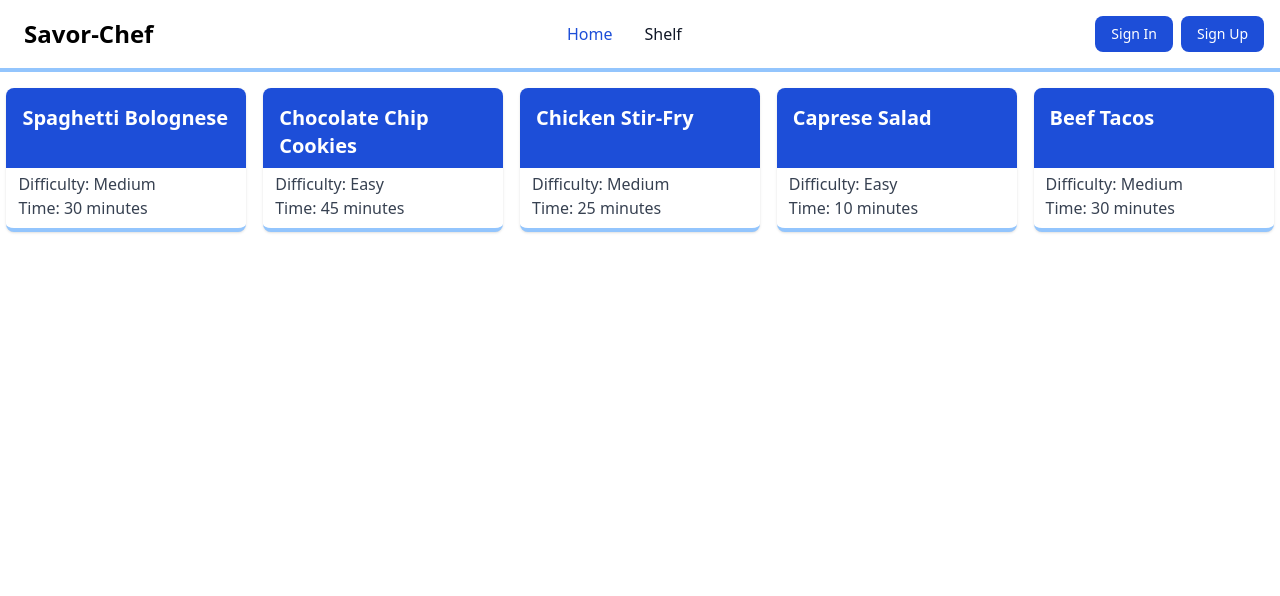
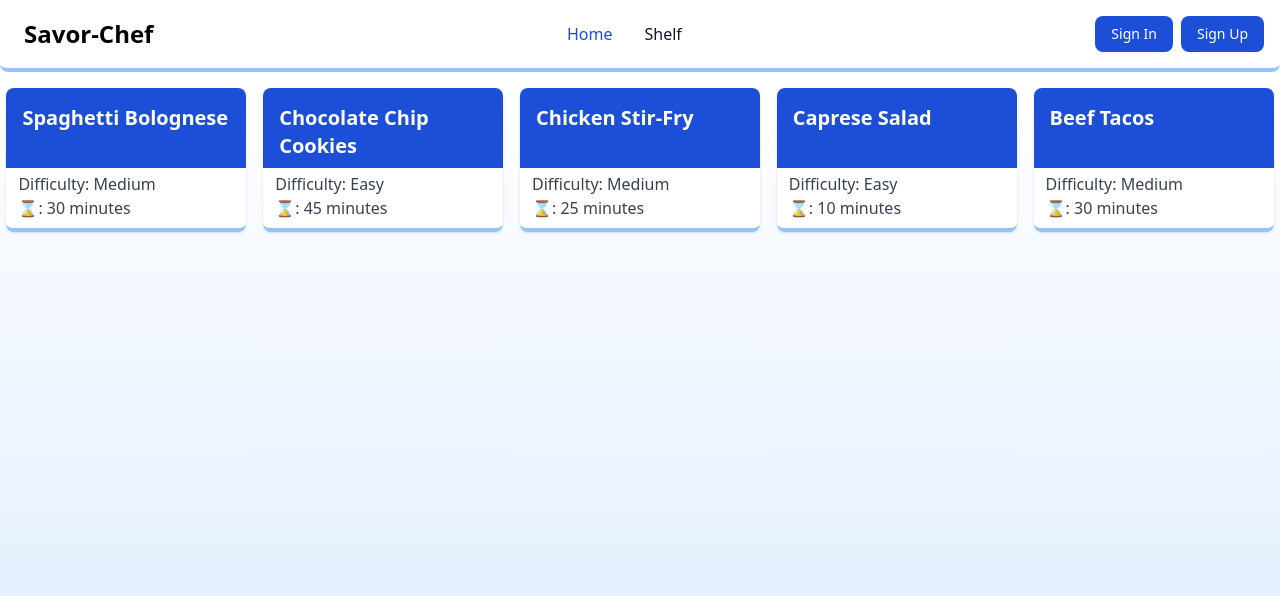
Before and after one commit to Yaroslaw07/savor-chef-front, a React (Create React App) app: page / in a window 1280 px wide. Shown: the top 596 px of the page. Built offline with nearby package versions, Linux system fonts and the light colour scheme.

Commit message:
fix additional space in bottom in main layout by adding flex to mainLayout

```diff
--- a/package.json
+++ b/package.json
@@ -13,6 +13,7 @@
     "react-dom": "^18.2.0",
     "react-router-dom": "^6.9.0",
     "react-scripts": "5.0.1",
+    "tailwind-scrollbar-hide": "^1.1.7",
     "web-vitals": "^2.1.4"
   },
   "scripts": {
--- a/src/component/mainLayout/MainLayout.js
+++ b/src/component/mainLayout/MainLayout.js
@@ -3,10 +3,14 @@ import NavBar from "./NavBar/NavBar";
 
 
 function MainLayout(props){
-    return <div>
+    return (
+      <div className="flex flex-col h-screen">
         <NavBar></NavBar>
-        <main><Outlet/></main>
-    </div>
+        <main className="flex-1 bg-gradient-to-b from-white to-blue-100">
+          <Outlet />
+        </main>
+      </div>
+    );
 }
 
 export default MainLayout;
--- a/src/component/mainLayout/NavBar/NavBar.js
+++ b/src/component/mainLayout/NavBar/NavBar.js
@@ -15,7 +15,7 @@ function NavBar() {
 
 
   return (
-    <nav className="bg-white dark:bg-gray-900 w-full z-20 top-0 left-0 border-b-4 border-blue-300  dark:border-gray-600">
+    <nav className="sticky bg-white dark:bg-gray-900 w-full z-20 top-0 left-0 border-b-4 rounded-b-lg border-blue-300  dark:border-gray-600">
       <div className="flex flex-wrap items-center justify-between p-4 pl-6">
         <Link
           to="/"
--- a/src/component/receipts/ReceiptItem.js
+++ b/src/component/receipts/ReceiptItem.js
@@ -7,19 +7,25 @@ function ReceiptItem(props) {
 
   return (
     <div
-      className={` ${isFocused ? "bg-gray-100":""} w-60 h-36   bg-white  border-b-4 border-blue-300 rounded-lg shadow dark: dark:bg-gray-800 dark:border-gray-700`}
+      className={` ${
+        isFocused ? "bg-gray-100" : ""
+      } w-60 h-36   bg-white  border-b-4 border-blue-300 rounded-lg shadow dark: dark:bg-gray-800 dark:border-gray-700`}
       onMouseEnter={() => setFocus(true)}
       onMouseLeave={() => setFocus(false)}
     >
       <Link to="/shelf">
-        <h3 className={`${isFocused ?"bg-blue-800" : "bg-blue-700"} mb-1 h-20 p-4 rounded-t-lg text-white   hover:bg-blue-800 text-xl font-bold dark:text-white`}>
+        <h3
+          className={`${
+            isFocused ? "bg-blue-800" : "bg-blue-700"
+          } mb-1 h-20 p-4 rounded-t-lg text-white   hover:bg-blue-800 text-xl font-bold dark:text-white`}
+        >
           {props.receipt.name}
         </h3>
       </Link>
 
       <div className="px-3 font-normal text-gray-700 dark:text-gray-400">
         <p>Difficulty: {props.receipt.difficulty} </p>
-        <p>Time: {props.receipt.preparationTime} </p>
+        <p>⌛: {props.receipt.preparationTime} </p>
       </div>
     </div>
   );
--- a/src/component/receipts/ReceiptList.js
+++ b/src/component/receipts/ReceiptList.js
@@ -2,7 +2,7 @@ import ReceiptItem from "./ReceiptItem"
 
 function ReceiptList(props) {
     return (
-      <div className="grid grid-cols-1 pt-4 px-2 h-full sm:grid-cols-2 md:grid-cols-3 lg:grid-cols-4 xl:grid-cols-5 justify-items-center gap-5">
+      <div className="grid grid-cols-1 pt-4 px-2 sm:grid-cols-2 md:grid-cols-3 lg:grid-cols-4 xl:grid-cols-5 justify-items-center gap-5">
         {props.receipts.map((receipt) => (
           <ReceiptItem key={receipt.id} receipt={receipt}></ReceiptItem>
         ))}
--- a/src/pages/Home.js
+++ b/src/pages/Home.js
@@ -25,7 +25,9 @@ function Home() {
     return <p>Loading</p>;
   }
 
-  return <ReceiptList receipts={receipts} />;
+  return (
+      <ReceiptList  receipts={receipts} />
+  );
 }
 
 const recipes = [
--- a/tailwind.config.js
+++ b/tailwind.config.js
@@ -8,5 +8,5 @@ module.exports = {
       },
     },
   },
-  plugins: [],
+  plugins: [require("tailwind-scrollbar-hide")],
 };
```
Also changed, not shown: 1 other file (tests, documents, lock files or other folders).
